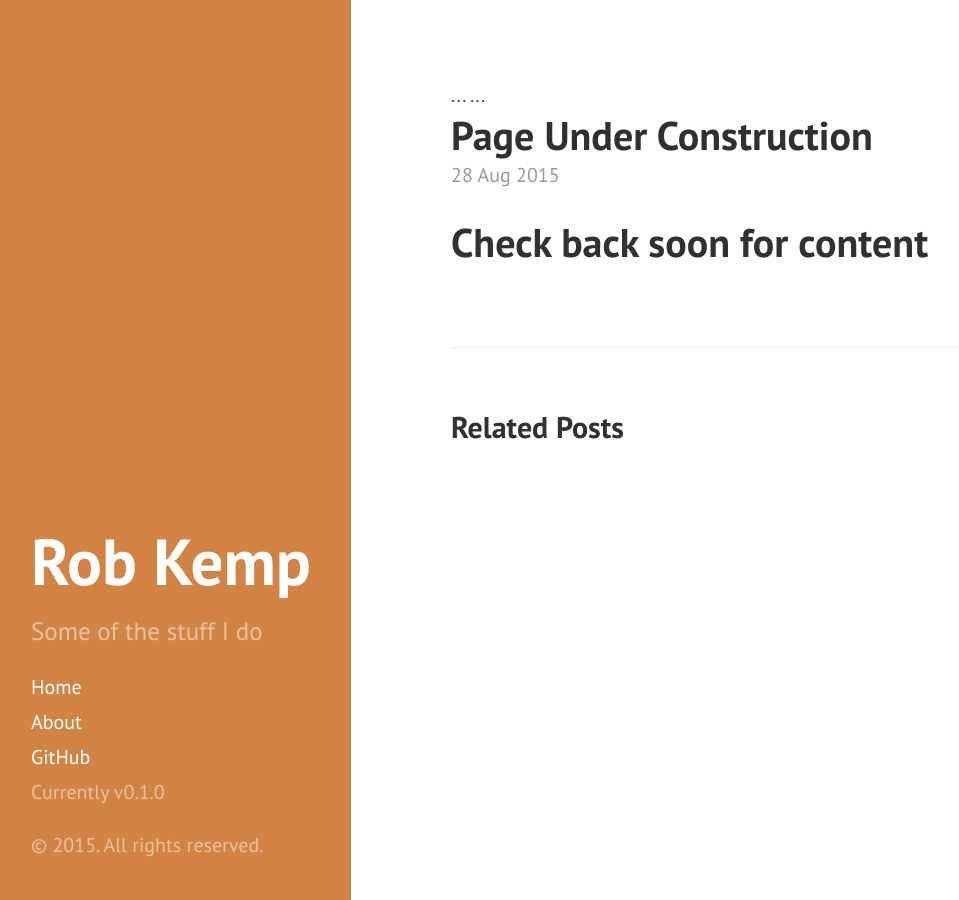
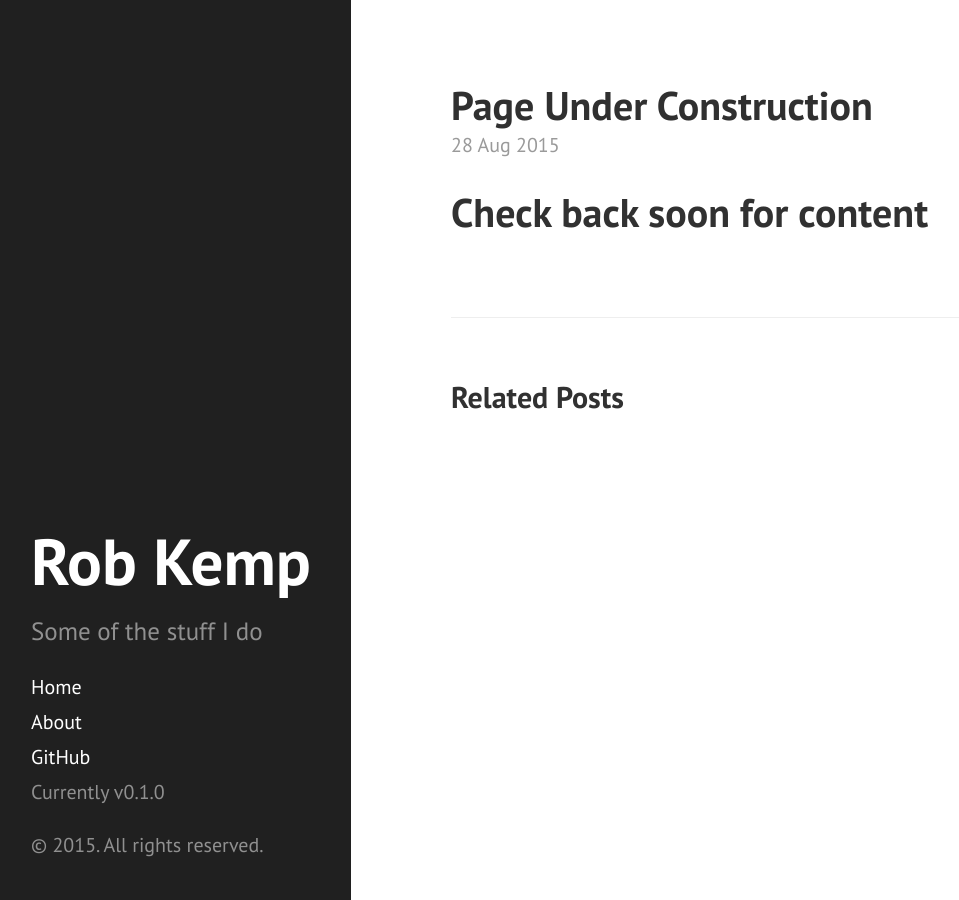
Before and after one commit to robkemp/robkemp.github.io, a Jekyll site: the page built from _posts/2015-8-28-Under Construction.md, in a window 1280 px wide. Shown: the whole page, without its empty margins (9-968 px from the left). Built offline with Jekyll 4.4.1, drawn with Linux system fonts in a browser that asks for light colours; Markdown is read by kramdown in place of the engine named in the settings.

Commit message:
undo post change

```diff
--- a/_layouts/post.html
+++ b/_layouts/post.html
@@ -3,12 +3,7 @@ layout: default
 ---
 
 <div class="post">
-  <body class="theme-base-09">
-    ...
-  </body>
-  <body class="layout-reverse">
-  ...
-</body>
+
   <h1 class="post-title">{{ page.title }}</h1>
   <span class="post-date">{{ page.date | date_to_string }}</span>
   {{ content }}
```
